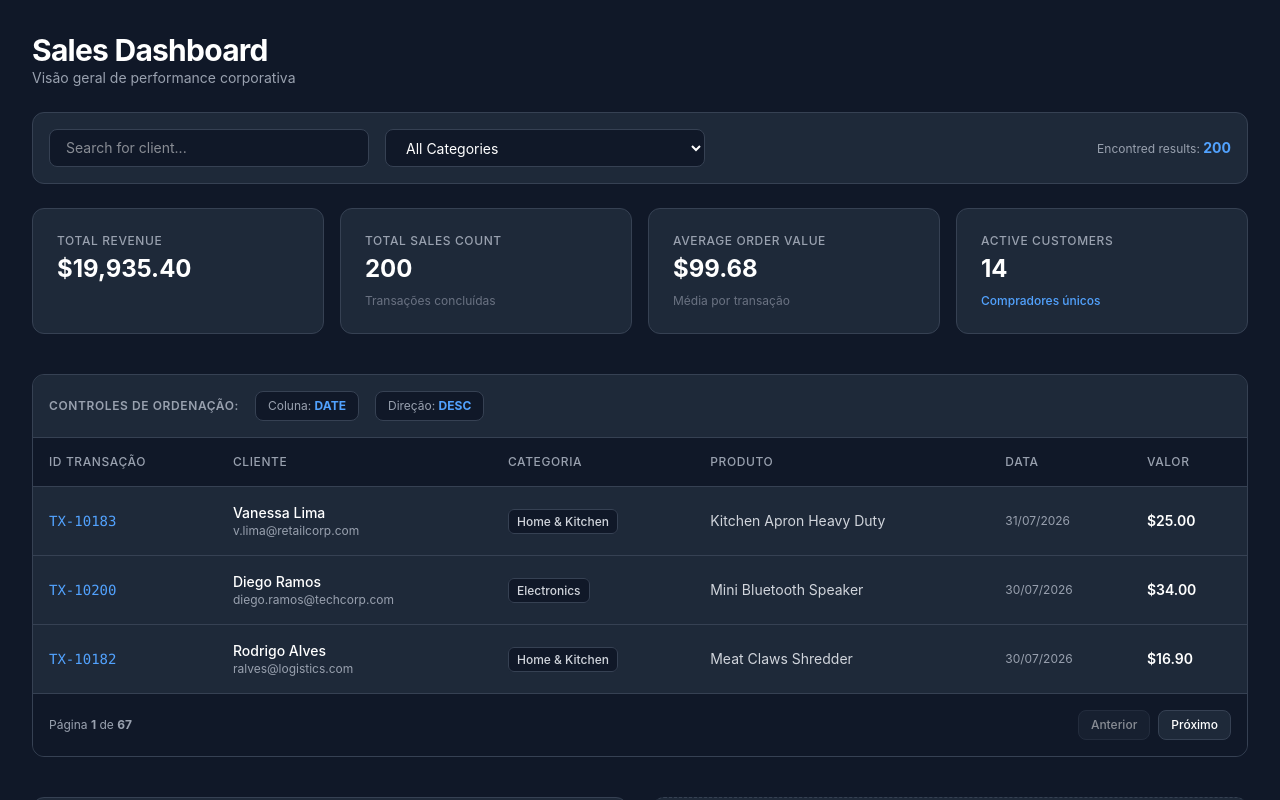
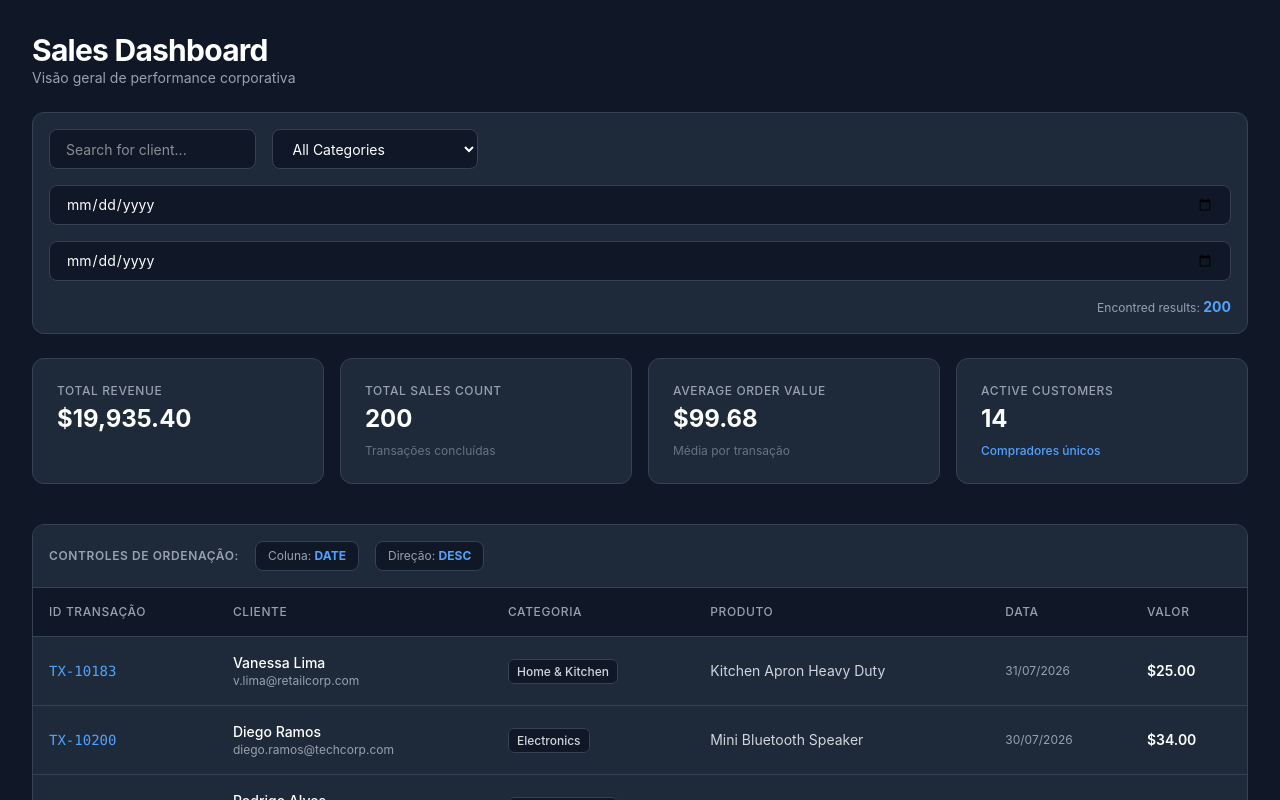
Before and after one commit to daniel27072007/Corporate-dashboard-api, a React (Vite) app: page / in a window 1280 px wide. Shown: the top 800 px of the page. Built offline with nearby package versions, Linux system fonts and the light colour scheme.

Commit message:
added date filters and fix UI

```diff
--- a/src/App.jsx
+++ b/src/App.jsx
@@ -5,6 +5,8 @@ import salesData from './data/salesMock.json'
 function App() {
   const [searchText, setSearchText] = useState("")
   const [categorySelected, setCategorySelected] = useState("all")
+  const [dateFirst, setDateFirst] = useState("")
+  const [dateLast, setDateLast] = useState("")
 
   const [currentPage, setCurrentPage] = useState(1)
   const itemsPerPage = 3
@@ -16,9 +18,12 @@ function App() {
     return salesData.filter((item) => {
       const filtredBySearch = item.customer.name.toLowerCase().includes(searchText.toLowerCase())
       const filtredByCategory = categorySelected === 'all' || item.category.toLowerCase().includes(categorySelected.toLowerCase())
-      return filtredBySearch && filtredByCategory
+      const itemDateString = item.date.substring(0,10)
+      const filtredByDateFirst = !dateFirst || itemDateString >= dateFirst
+      const filtredByDateLast = !dateLast || itemDateString <= dateLast
+      return filtredBySearch && filtredByCategory && filtredByDateFirst && filtredByDateLast
     })
-  }, [searchText, categorySelected])
+  }, [searchText, categorySelected, dateFirst, dateLast])
 
   //metrics
   const totalRevenue = useMemo(() => {
@@ -57,6 +62,7 @@ function App() {
   }, [dataOrdnaded, currentPage, itemsPerPage])
 
   //rechart Category Distribution
+  const paleteColours = [ 'rgb(6, 101, 196)', 'rgb(58, 148, 252)' ]
   const rechartCategoryData = useMemo(() => {
     const maping = dataFiltred.reduce((acumulate, item) => {
       if(item.status === "refunded"){
@@ -69,14 +75,22 @@ function App() {
       acumulate[categoryName] += item.amount
       return acumulate
     }, {})
-    return Object.keys(maping).map((category) => {
+    return Object.keys(maping).map((category, index) => {
       const totalValue = maping[category] || 0
       return {
         name: category,
         value: Number(totalValue.toFixed(2)),
+        fill: paleteColours[index % paleteColours.length]
       }
     })
   }, [dataFiltred])
+
+  const formatMoney = (value) => {
+    return new Intl.NumberFormat('pt-BR', {
+      minimumFractionDigits: 2,
+      maximumFractionDigits: 2
+    }).format(value);
+  };
 
   return (
     <div className="min-h-screen bg-gray-900 text-white p-8 flex flex-col gap-6">
@@ -88,25 +102,40 @@ function App() {
       </div>
 
       {/* 2. BARRA DE FILTROS (Vamos criar a lógica visual delas no próximo passo) */}
-      <div className="bg-gray-800 p-4 rounded-xl border border-gray-700 flex gap-4">
+      <div className="bg-gray-800 p-4 rounded-xl border border-gray-700 flex flex-wrap gap-4 w-full">
+        <div className="flex justify-between items-center gap-4">
           {/* Caixa de Busca Textual */}
           <input
             type="text"
             placeholder="Search for client..."
             value={searchText}
             onChange={(e) => setSearchText(e.target.value)}
-          className="bg-gray-900 border border-gray-700 text-white px-4 py-2 rounded-lg focus:outline-none focus:border-blue-500 w-full md:w-80 text-sm"
+            className="bg-gray-900 border border-gray-700 text-white px-4 py-2 rounded-lg focus:outline-none focus:border-blue-500 w-full text-sm h-10"
           />
           {/* Selecao de categoria */}
           <select
             value={categorySelected}
             onChange={(e) => setCategorySelected(e.target.value)}
-          className="bg-gray-900 border border-gray-700 text-white px-4 py-2 rounded-lg focus:outline-none focus:border-blue-500 w-full md:w-80 text-sm"
+            className="bg-gray-900 border border-gray-700 text-white px-4 py-2 rounded-lg focus:outline-none focus:border-blue-500 w-full text-sm h-10"
           >
             <option value="all">All Categories</option>
             <option value="electronics">Electronics</option>
             <option value="home & kitchen">Home & Kitchen</option>
           </select>
+        </div>
+        {/* Seleção de data */}
+        <input
+          type="date"
+          value={dateFirst}
+          onChange={(e) => setDateFirst(e.target.value)}
+          className="bg-gray-900 border border-gray-700 text-white px-4 py-2 rounded-lg focus:outline-none focus:border-blue-500 w-full text-sm h-10"
+        />
+        <input
+          type="date"
+          value={dateLast}
+          onChange={(e) => setDateLast(e.target.value)}
+          className="bg-gray-900 border border-gray-700 text-white px-4 py-2 rounded-lg focus:outline-none focus:border-blue-500 w-full text-sm h-10"
+        />
         {/* Contador de Resultados Filtrados */}
         <span className="text-xs text-gray-400 self-center ml-auto">
           Encontred results: <strong className="text-blue-400 text-sm font-bold">{dataFiltred.length}</strong>
@@ -251,20 +280,19 @@ function App() {
             <ResponsiveContainer width="100%" height="100%">
               <PieChart>
                 <Pie
-                  data={rechartCategoryData} // Sua lista de objetos { name, value }
+                  data={rechartCategoryData} // Sua lista de objetos { name, value, fill }
                   cx="50%"
                   cy="50%"
                   innerRadius={60}
                   outerRadius={80}
                   paddingAngle={5}
                   dataKey="value"
-                  // ATUALIZAÇÃO RECHARTS 4.0: Passamos as cores direto aqui!
-                  fill="#3b82f6"
                 />
 
                 <Tooltip
                   contentStyle={{ backgroundColor: "#1f2937", borderColor: "#374151", borderRadius: "8px" }}
                   itemStyle={{ color: "#fff" }}
+                  formatter={(value) => [`$ ${formatMoney(value)}`]}
                 />
                 <Legend iconType="circle" wrapperStyle={{ fontSize: "12px" }} />
               </PieChart>
```
Lines whose indentation alone changed are shown as unchanged.
